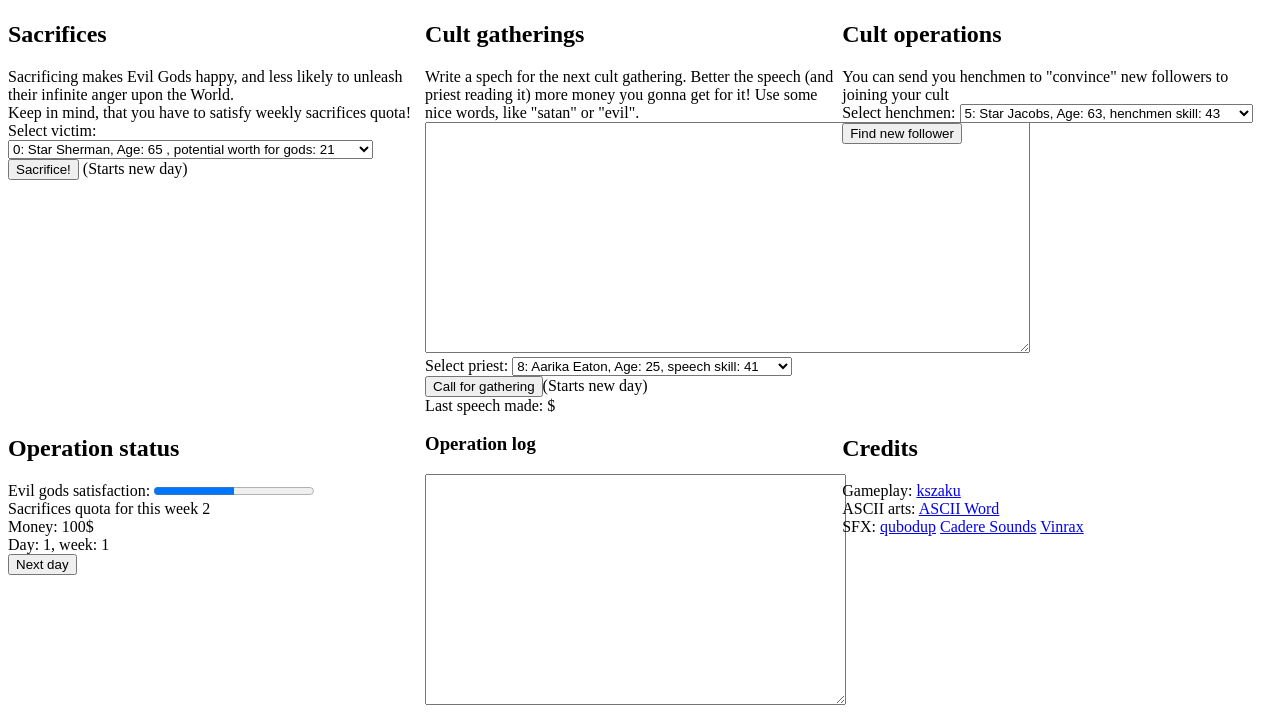
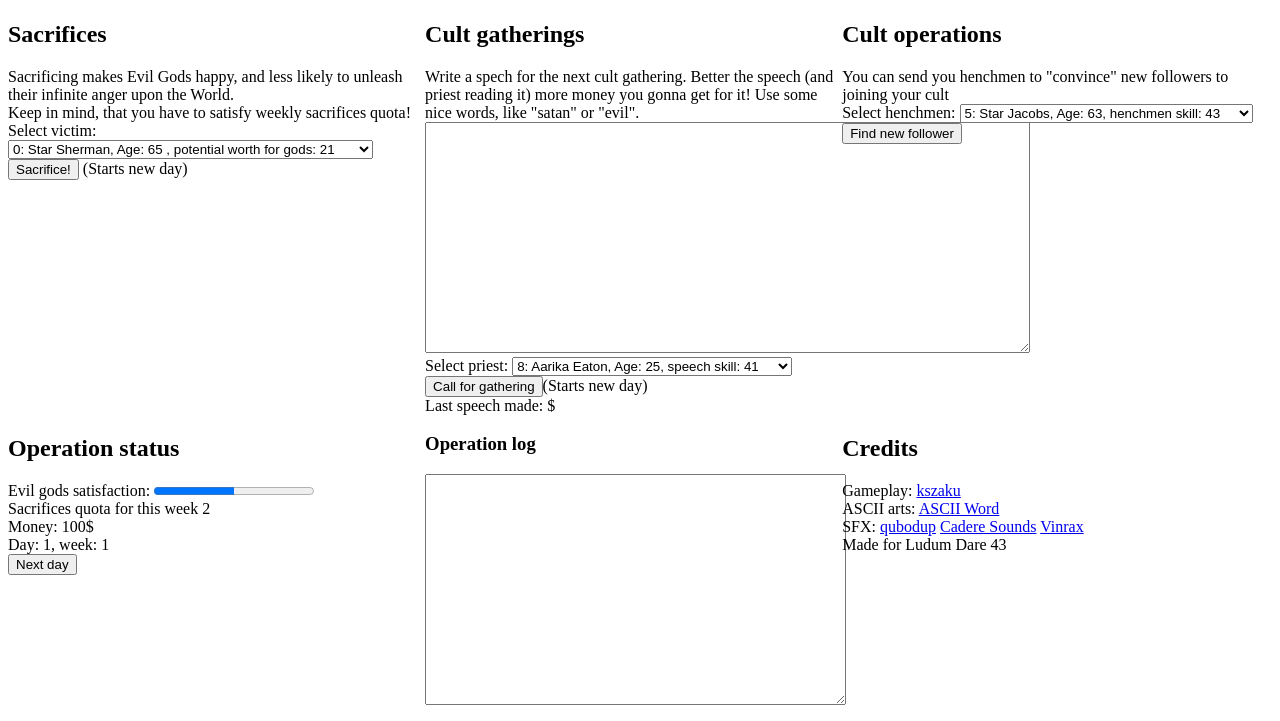
Before and after one commit to damoch/evil-cult-accountancy, a plain HTML site: page index.html in a window 1280 px wide. Shown: the part 79-800 px from the top of the page. Drawn offline with Linux system fonts and the light colour scheme.

Commit message:
For real this time

```diff
--- a/index.html
+++ b/index.html
@@ -72,7 +72,8 @@
             <h2>Credits</h2>
             Gameplay: <a target="_blank" rel="noopener noreferrer" href="https://damoch.github.io">kszaku</a><br>
             ASCII arts: <a href="http://www.asciiworld.com/-Death-Co-.html">ASCII Word</a><br>
-            SFX: <a target="_blank" rel="noopener noreferrer" href="https://opengameart.org/users/qubodup">qubodup</a> <a target="_blank" rel="noopener noreferrer" href="https://opengameart.org/users/cadere-sounds">Cadere Sounds</a> <a href="https://opengameart.org/users/vinrax">Vinrax</a>
+            SFX: <a target="_blank" rel="noopener noreferrer" href="https://opengameart.org/users/qubodup">qubodup</a> <a target="_blank" rel="noopener noreferrer" href="https://opengameart.org/users/cadere-sounds">Cadere Sounds</a> <a href="https://opengameart.org/users/vinrax">Vinrax</a><br>
+            Made for Ludum Dare 43
         </div>
     </div>
   </body>
```
